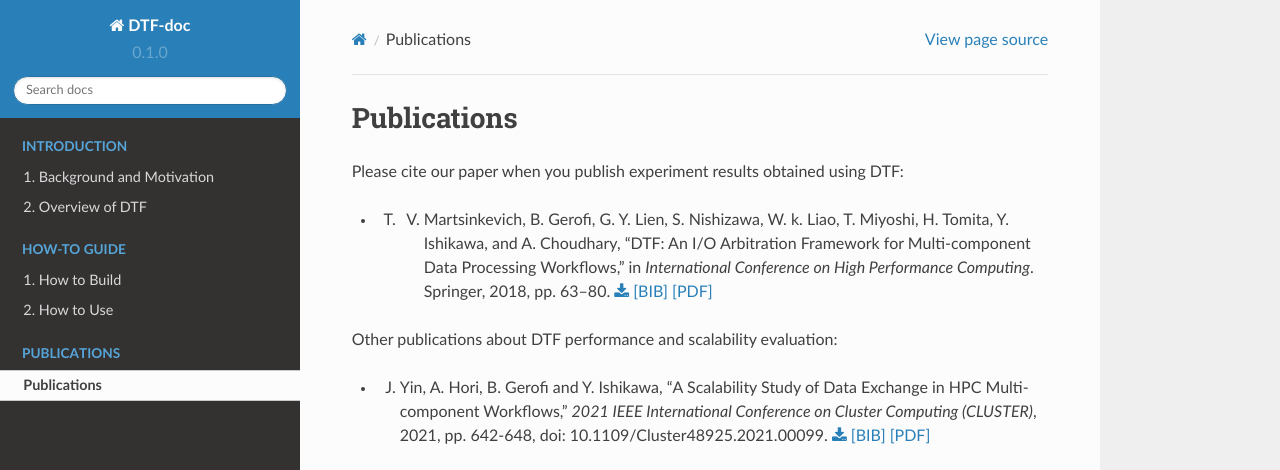
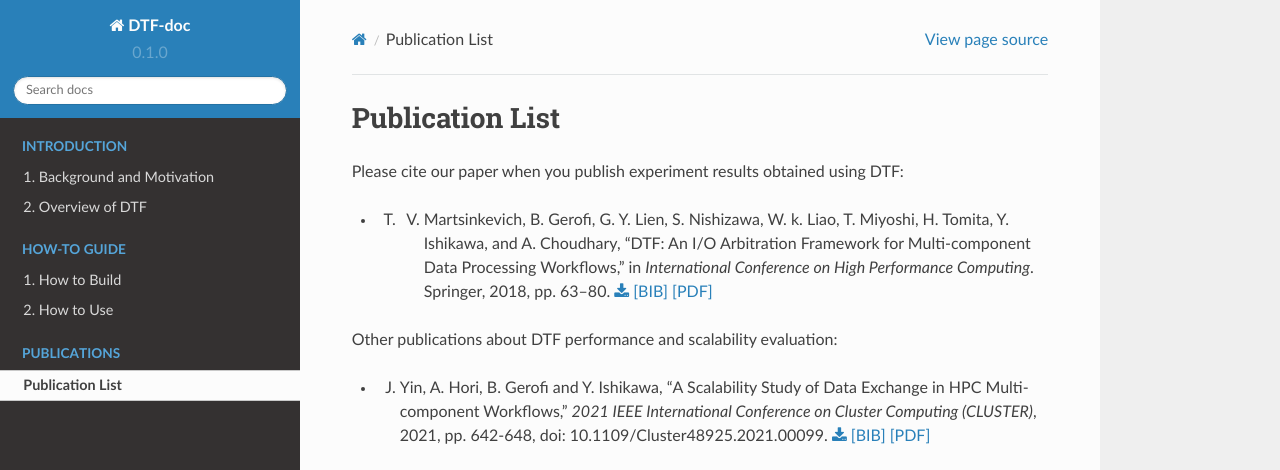
Before and after one commit to yjie2366/dtf-docs, a Sphinx documentation site: the page built from docs/source/publication.rst, in a window 1280 px wide. Shown: the top 470 px of the page. Built offline with Sphinx 7.4.7 and the Read the Docs theme 2.0.0, drawn with Linux system fonts in a browser that asks for light colours.

Commit message:
Publication->Publication List

```diff
--- a/docs/source/publication.rst
+++ b/docs/source/publication.rst
@@ -1,7 +1,7 @@
 .. _publication:
 
-Publications
-============
+Publication List
+================
 
 Please cite our paper when you publish experiment results obtained using DTF:
 
```
